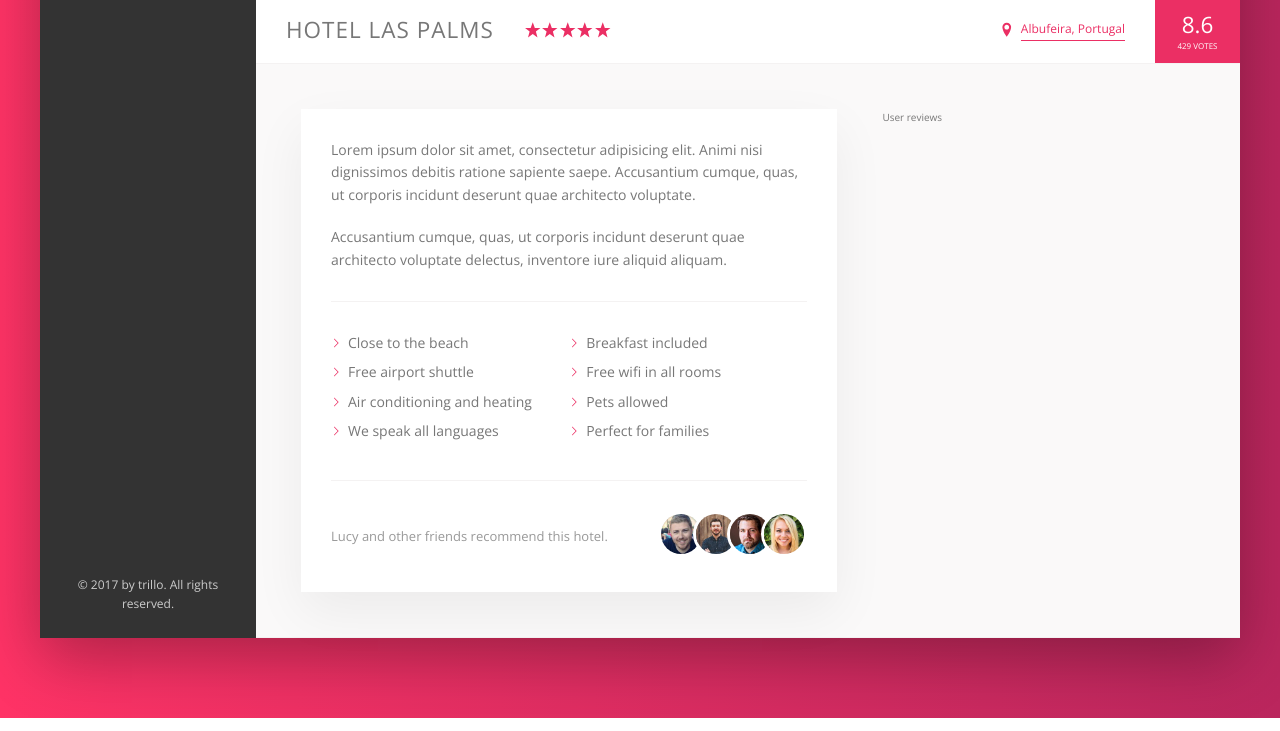
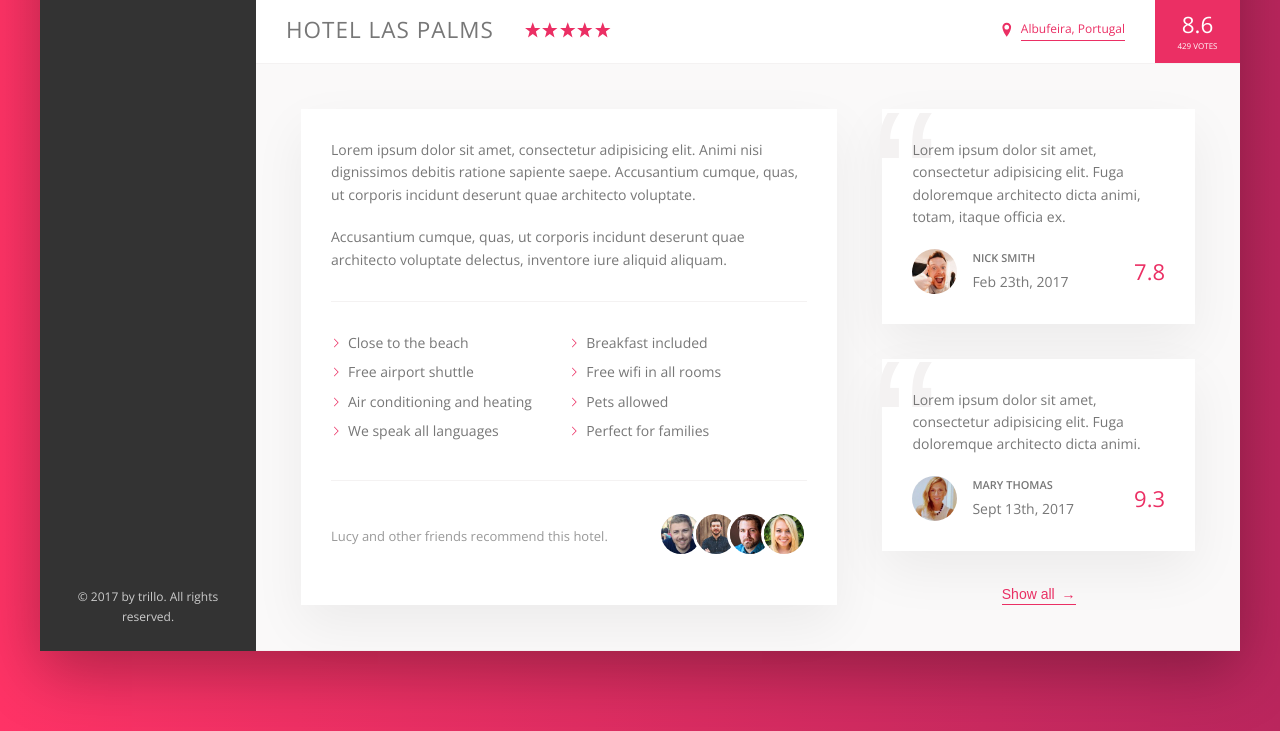
Before and after one commit to HalyYampolska/Trillo, a website: page index.html in a window 1280 px wide. Shown: the part 538-1269 px from the top of the page. Drawn offline with nearby package versions, Linux system fonts and the light colour scheme.

Commit message:
Building the User Reviews Section

```diff
--- a/index.html
+++ b/index.html
@@ -170,7 +170,35 @@
                         </div>
 
                         <div class="user-reviews">
-                            User reviews
+                            <figure class="review">
+                                <blockquote class="review__text">
+                                    Lorem ipsum dolor sit amet, consectetur adipisicing elit. Fuga doloremque architecto dicta animi, totam, itaque officia ex.
+                                </blockquote>
+                                <figcaption class="review__user">
+                                    <img src="img/user-1.jpg" alt="User 1" class="review__photo">
+                                    <div class="review__user-box">
+                                        <p class="review__user-name">Nick Smith</p>
+                                        <p class="review__user-date">Feb 23th, 2017</p>
+                                    </div>
+                                    <div class="review__rating">7.8</div>
+                                </figcaption>
+                            </figure>
+
+                            <figure class="review">
+                                <blockquote class="review__text">
+                                    Lorem ipsum dolor sit amet, consectetur adipisicing elit. Fuga doloremque architecto dicta animi.
+                                </blockquote>
+                                <figcaption class="review__user">
+                                    <img src="img/user-2.jpg" alt="User 2" class="review__photo">
+                                    <div class="review__user-box">
+                                        <p class="review__user-name">Mary Thomas</p>
+                                        <p class="review__user-date">Sept 13th, 2017</p>
+                                    </div>
+                                    <div class="review__rating">9.3</div>
+                                </figcaption>
+                            </figure>
+
+                            <button class="btn-inline">Show all <span>&rarr;</span></button>
                         </div>
                     </div>
 
--- a/sass/_components.scss
+++ b/sass/_components.scss
@@ -281,9 +281,19 @@
     cursor: pointer;
     transition: all 0.2s;
 
+    & span {
+        margin-left: 3px;
+        transition: margin-left 0.2s;
+    }
+
     &:hover {
         color: var(--color-grey-dark-1);
+
+        span {
+            margin-left: 8px;
+        }
     }
+
 
     &:focus {
         outline: none;
@@ -385,3 +395,66 @@
         }
     }
 }
+
+/////////////////////////////////
+// REVIEWS
+.review {
+    background-color: #fff;
+    box-shadow: var(--shadow-light);
+    padding: 3rem;
+    margin-bottom: 3.5rem;
+    position: relative;
+
+    &__text {
+        margin-bottom: 2rem;
+        z-index: 10;
+        position: relative;
+        overflow: hidden;
+    }
+
+    &__user {
+        display: flex;
+        align-items: center;
+    }
+
+    &__photo {
+       height: 4.5rem;
+       width: 4.5rem;
+       border-radius: 50%;
+       margin-right: 1.5rem;
+    }
+
+    &__user-box {
+        margin-right: auto;
+    }
+
+    &__user-name {
+        font-size: 1.1rem;
+        font-weight: 600;
+        text-transform: uppercase;
+        margin-bottom: 0.4rem;
+    }
+
+    &__user_date {
+        font-size: 1rem;
+        color: var(--color-grey-dark-3);
+    }
+
+    &__rating {
+        color: var(--color-primary);
+        font-size: 2.2rem;
+        font-weight: 300;
+    }
+
+    &::before {
+        content: "\201C";
+        position: absolute;
+        top: -2.75rem;
+        left: -1rem;
+        line-height: 1;
+        font-size: 20rem;
+        color: var(--color-grey-light-2);
+        font-family: sans-serif;
+        z-index: 1;
+    }
+}
--- a/sass/_layout.scss
+++ b/sass/_layout.scss
@@ -38,6 +38,7 @@
 }
 
 .detail {
+    font-size: 1.4rem;
     display: flex;
     padding: 4.5rem;
     background-color: var(--color-grey-light-1);
@@ -45,7 +46,6 @@
 }
 
 .description {
-    font-size: 1.4rem;
     background-color: #fff;
     box-shadow: var(--shadow-light);
     padding: 3rem;
@@ -56,4 +56,8 @@
 
 .user-reviews {
     flex: 1;
+
+    display: flex;
+    flex-direction: column;
+    align-items: center;
 }
```
Also changed, not shown: css/style.css.
